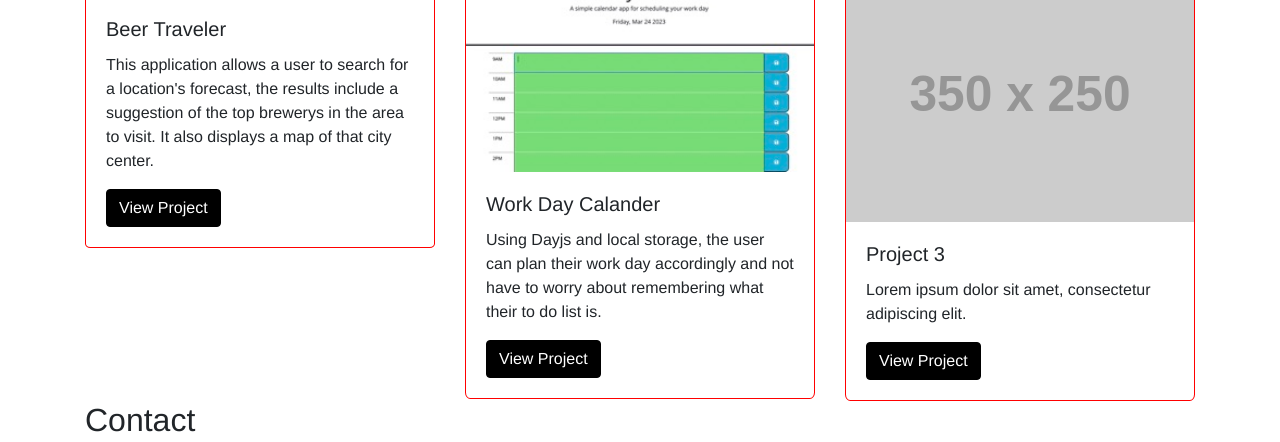
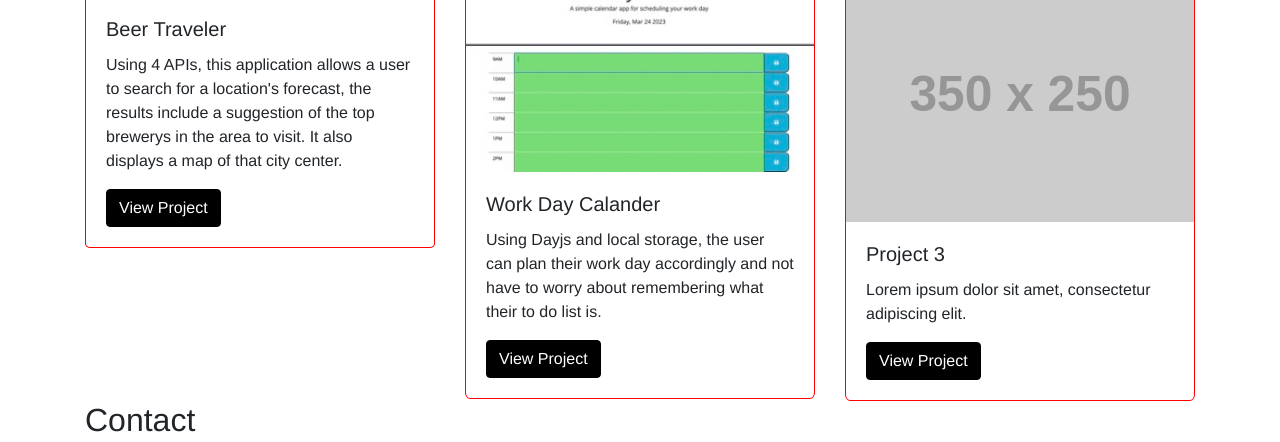
Before and after one commit to jkrieger6/portfolio, a plain HTML site: page index.html in a window 1280 px wide. Shown: the part 370-812 px from the top of the page. Drawn offline with nearby package versions, Linux system fonts and the light colour scheme; placeholder pictures from the web are drawn by us.

Commit message:
updated project 1 info

```diff
--- a/index.html
+++ b/index.html
@@ -72,7 +72,7 @@
             <img src="assets/images/dataDisplay.jpeg" alt="Project 1" class="card-img-top">
             <div class="card-body">
               <h5 class="card-title">Beer Traveler</h5>
-              <p class="card-text">This application allows a user to search for a location's forecast, the results include a suggestion of the top brewerys in the area to visit. It  also displays a map of that city center.</p>
+              <p class="card-text">Using 4 APIs, this application allows a user to search for a location's forecast, the results include a suggestion of the top brewerys in the area to visit. It  also displays a map of that city center.</p>
               <a href="https://jkrieger6.github.io/beer-traveler/" target="_blank" class="btn btn-primary">View Project</a>
             </div>
           </div>
```
